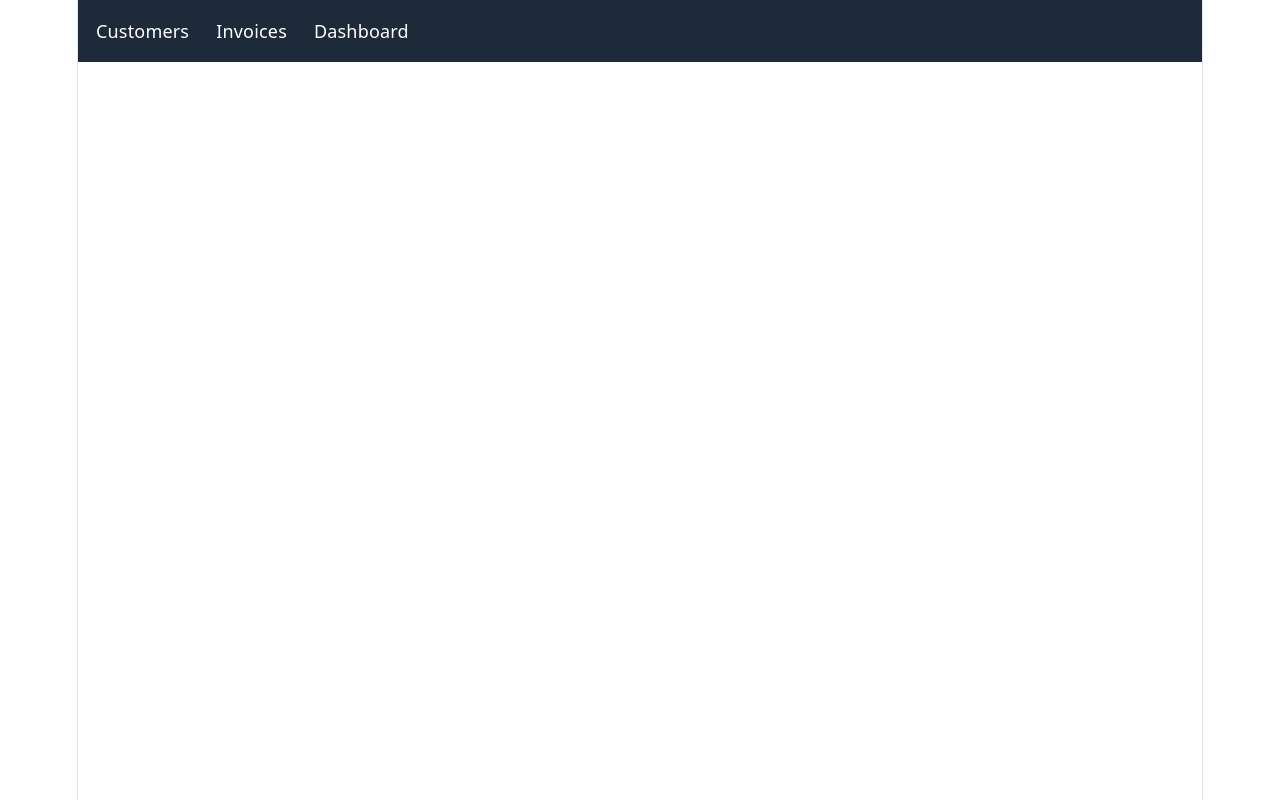
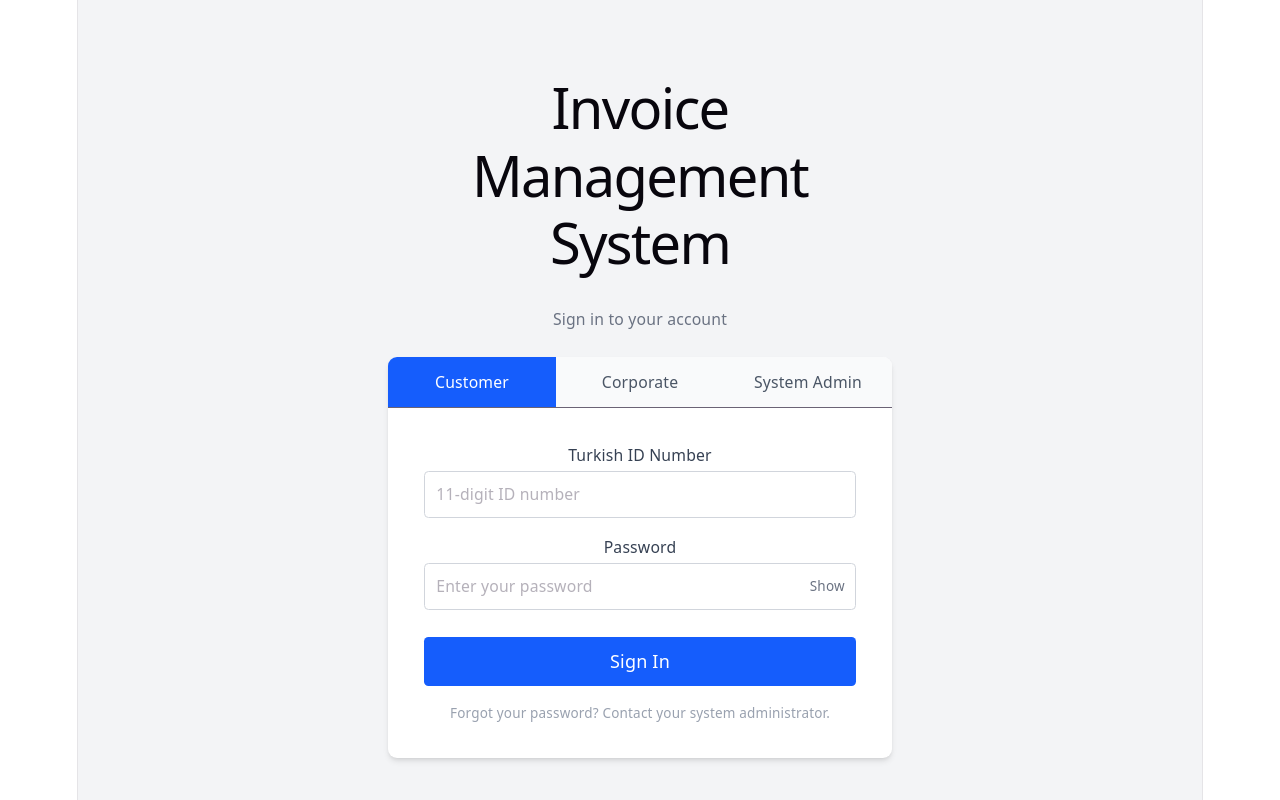
Before and after one commit to tubacayir/PIA-GROUP5, a React (Vite) app in the folder frontend/: page /login in a window 1280 px wide. Built offline with nearby package versions, Linux system fonts and the light colour scheme.

Commit message:
Frontend updates

```diff
--- a/frontend/src/App.tsx
+++ b/frontend/src/App.tsx
@@ -1,19 +1,53 @@
 import { BrowserRouter, Routes, Route } from "react-router-dom";
 import NavBar from "./components/layout/NavBar";
+import ProtectedRoute from "./components/layout/ProtectedRoute";
+import LoginPage from "./pages/LoginPage";
 import CustomerListPage from "./pages/CustomerListPage";
 import CustomerDetailPage from "./pages/CustomerDetailPage";
 import InvoiceListPage from "./pages/InvoiceListPage";
 import DashboardPage from "./pages/DashboardPage";
+import { useAuthStore } from "./store/authStore";
 
 function App() {
+  const isLoggedIn = useAuthStore((state) => state.isLoggedIn);
+
   return (
     <BrowserRouter>
-      <NavBar />
+      {isLoggedIn && <NavBar />}
       <Routes>
-        <Route path="/" element={<CustomerListPage />} />
-        <Route path="/customers/:id" element={<CustomerDetailPage />} />
-        <Route path="/invoices" element={<InvoiceListPage />} />
-        <Route path="/dashboard" element={<DashboardPage />} />
+        <Route path="/login" element={<LoginPage />} />
+        <Route
+          path="/"
+          element={
+            <ProtectedRoute>
+              <CustomerListPage />
+            </ProtectedRoute>
+          }
+        />
+        <Route
+          path="/customers/:id"
+          element={
+            <ProtectedRoute>
+              <CustomerDetailPage />
+            </ProtectedRoute>
+          }
+        />
+        <Route
+          path="/invoices"
+          element={
+            <ProtectedRoute>
+              <InvoiceListPage />
+            </ProtectedRoute>
+          }
+        />
+        <Route
+          path="/dashboard"
+          element={
+            <ProtectedRoute>
+              <DashboardPage />
+            </ProtectedRoute>
+          }
+        />
       </Routes>
     </BrowserRouter>
   );
--- a/frontend/src/components/layout/NavBar.tsx
+++ b/frontend/src/components/layout/NavBar.tsx
@@ -1,11 +1,30 @@
-import { Link } from "react-router-dom";
+import { Link, useNavigate } from "react-router-dom";
+import { useAuthStore } from "../../store/authStore";
 
 export default function NavBar() {
+  const logout = useAuthStore((state) => state.logout);
+  const loginType = useAuthStore((state) => state.loginType);
+  const navigate = useNavigate();
+
+  function handleLogout() {
+    logout();
+    navigate("/login");
+  }
+
   return (
-    <nav className="flex gap-6 p-4 bg-gray-800 text-white">
+    <nav className="flex gap-6 p-4 bg-gray-800 text-white items-center">
       <Link to="/" className="hover:underline">Customers</Link>
       <Link to="/invoices" className="hover:underline">Invoices</Link>
       <Link to="/dashboard" className="hover:underline">Dashboard</Link>
+
+      <div className="ml-auto flex items-center gap-4">
+        <span className="text-sm text-gray-300 capitalize">
+          {loginType} session
+        </span>
+        <button onClick={handleLogout} className="hover:underline text-sm">
+          Logout
+        </button>
+      </div>
     </nav>
   );
 }
--- /dev/null
+++ b/frontend/src/components/layout/ProtectedRoute.tsx
@@ -0,0 +1,16 @@
+import { Navigate } from "react-router-dom";
+import { useAuthStore } from "../../store/authStore";
+
+interface ProtectedRouteProps {
+  children: React.ReactNode;
+}
+
+export default function ProtectedRoute({ children }: ProtectedRouteProps) {
+  const isLoggedIn = useAuthStore((state) => state.isLoggedIn);
+
+  if (!isLoggedIn) {
+    return <Navigate to="/login" replace />;
+  }
+
+  return <>{children}</>;
+}
--- /dev/null
+++ b/frontend/src/pages/LoginPage.tsx
@@ -0,0 +1,155 @@
+import { useState } from "react";
+import { useNavigate } from "react-router-dom";
+import { useAuthStore, type LoginType } from "../store/authStore";
+
+// Tab configuration: label, input field label, placeholder and input rules per login type
+const TABS: {
+  key: LoginType;
+  label: string;
+  idLabel: string;
+  idPlaceholder: string;
+  maxLength: number;
+  numericOnly: boolean;
+}[] = [
+  {
+    key: "customer",
+    label: "Customer",
+    idLabel: "Turkish ID Number",
+    idPlaceholder: "11-digit ID number",
+    maxLength: 11,
+    numericOnly: true,
+  },
+  {
+    key: "corporate",
+    label: "Corporate",
+    idLabel: "Tax Identification Number",
+    idPlaceholder: "10-digit tax ID",
+    maxLength: 10,
+    numericOnly: true,
+  },
+  {
+    key: "admin",
+    label: "System Admin",
+    idLabel: "E-mail Address",
+    idPlaceholder: "admin@example.com",
+    maxLength: 100,
+    numericOnly: false,
+  },
+];
+
+export default function LoginPage() {
+  const login = useAuthStore((state) => state.login);
+  const navigate = useNavigate();
+
+  const [activeTab, setActiveTab] = useState<LoginType>("customer");
+  const [identifier, setIdentifier] = useState("");
+  const [password, setPassword] = useState("");
+  const [showPassword, setShowPassword] = useState(false);
+
+  const tab = TABS.find((t) => t.key === activeTab)!;
+
+  function switchTab(key: LoginType) {
+    setActiveTab(key);
+    // Reset fields when switching tabs so values don't leak between login types
+    setIdentifier("");
+    setPassword("");
+    setShowPassword(false);
+  }
+
+  function handleIdentifierChange(value: string) {
+    if (tab.numericOnly) {
+      setIdentifier(value.replace(/\D/g, "").slice(0, tab.maxLength));
+    } else {
+      setIdentifier(value.slice(0, tab.maxLength));
+    }
+  }
+
+  function handleSubmit(e: React.FormEvent) {
+    e.preventDefault();
+    // TODO: replace with real backend authentication call.
+    // For now this only marks the user as "logged in" so the app flow can be tested.
+    login(activeTab);
+    navigate("/");
+  }
+
+  return (
+    <div className="min-h-screen flex items-center justify-center bg-gray-100 p-4">
+      <div className="w-full max-w-md">
+        <div className="text-center mb-6">
+          <h1 className="text-3xl font-bold text-gray-800">
+            Invoice Management System
+          </h1>
+          <p className="text-sm text-gray-500 mt-1">Sign in to your account</p>
+        </div>
+
+        <div className="bg-white rounded-lg shadow-md overflow-hidden">
+          {/* Tab buttons */}
+          <div className="flex border-b">
+            {TABS.map((t) => (
+              <button
+                key={t.key}
+                type="button"
+                onClick={() => switchTab(t.key)}
+                className={`flex-1 py-3 text-sm font-medium transition-colors ${
+                  activeTab === t.key
+                    ? "bg-blue-600 text-white"
+                    : "bg-gray-50 text-gray-600 hover:bg-gray-100"
+                }`}
+              >
+                {t.label}
+              </button>
+            ))}
+          </div>
+
+          {/* Login form */}
+          <form onSubmit={handleSubmit} className="p-8 flex flex-col gap-4">
+            <label className="flex flex-col text-sm gap-1">
+              <span className="font-medium text-gray-700">{tab.idLabel}</span>
+              <input
+                className="border border-gray-300 p-2.5 rounded focus:outline-none focus:ring-2 focus:ring-blue-500"
+                type={activeTab === "admin" ? "email" : "text"}
+                inputMode={tab.numericOnly ? "numeric" : "email"}
+                value={identifier}
+                onChange={(e) => handleIdentifierChange(e.target.value)}
+                placeholder={tab.idPlaceholder}
+                required
+              />
+            </label>
+
+            <label className="flex flex-col text-sm gap-1">
+              <span className="font-medium text-gray-700">Password</span>
+              <div className="relative">
+                <input
+                  className="border border-gray-300 p-2.5 rounded w-full focus:outline-none focus:ring-2 focus:ring-blue-500"
+                  type={showPassword ? "text" : "password"}
+                  value={password}
+                  onChange={(e) => setPassword(e.target.value)}
+                  placeholder="Enter your password"
+                  required
+                />
+                <button
+                  type="button"
+                  onClick={() => setShowPassword((s) => !s)}
+                  className="absolute right-2.5 top-1/2 -translate-y-1/2 text-xs text-gray-500 hover:text-gray-700"
+                >
+                  {showPassword ? "Hide" : "Show"}
+                </button>
+              </div>
+            </label>
+
+            <button
+              type="submit"
+              className="bg-blue-600 text-white py-2.5 rounded font-medium hover:bg-blue-700 transition-colors mt-2"
+            >
+              Sign In
+            </button>
+
+            <p className="text-xs text-gray-400 text-center">
+              Forgot your password? Contact your system administrator.
+            </p>
+          </form>
+        </div>
+      </div>
+    </div>
+  );
+}
--- /dev/null
+++ b/frontend/src/store/authStore.ts
@@ -0,0 +1,18 @@
+import { create } from "zustand";
+
+export type LoginType = "customer" | "corporate" | "admin";
+
+interface AuthStore {
+  isLoggedIn: boolean;
+  loginType: LoginType | null;
+  // UI-only placeholder. Real authentication will be handled by the backend.
+  login: (type: LoginType) => void;
+  logout: () => void;
+}
+
+export const useAuthStore = create<AuthStore>((set) => ({
+  isLoggedIn: false,
+  loginType: null,
+  login: (type) => set({ isLoggedIn: true, loginType: type }),
+  logout: () => set({ isLoggedIn: false, loginType: null }),
+}));
```
Also changed, not shown: frontend/src/types/entities.ts (+13 -0 lines).
